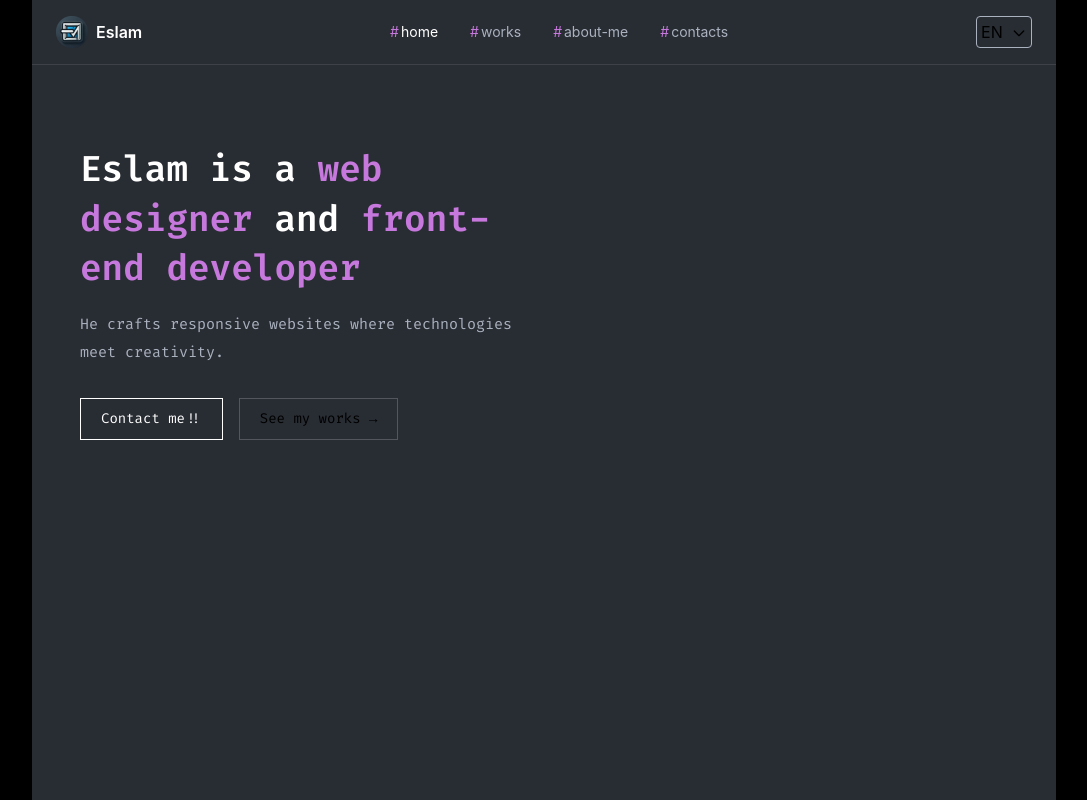
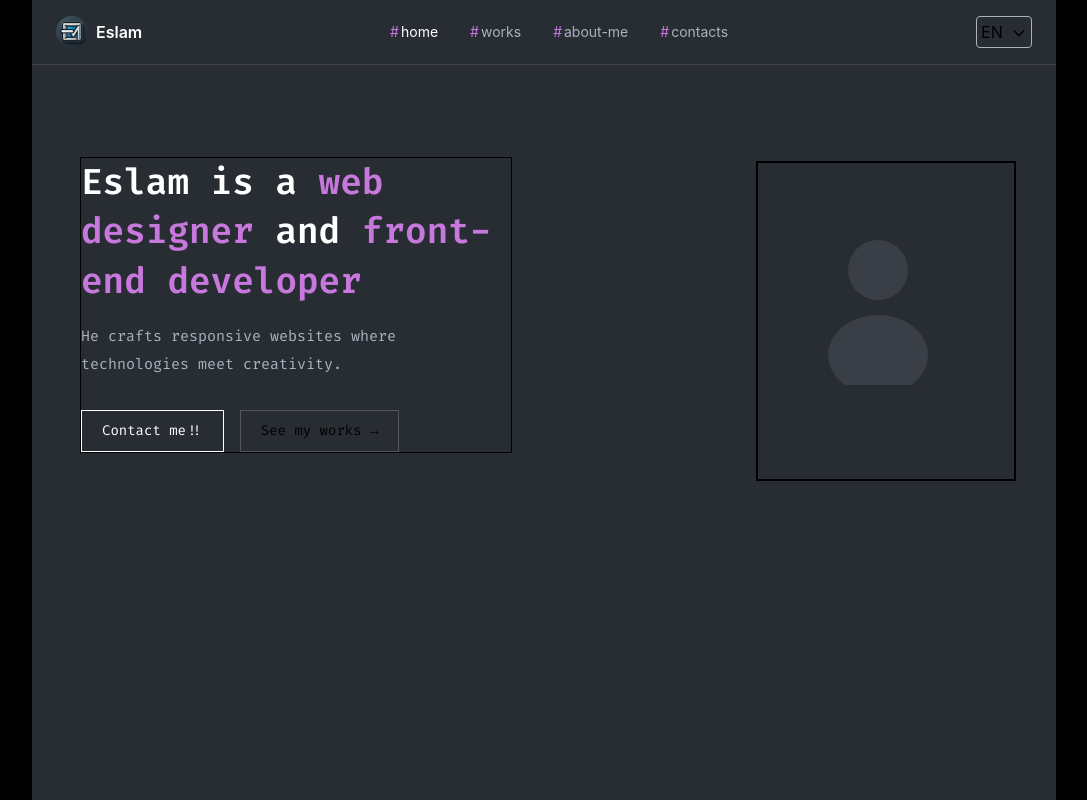
Before and after one commit to Eslam-mg/portfolio, a Next.js app: page / in a window 1280 px wide. Shown: the whole page, without its empty margins (96-1183 px from the left). Built offline with nearby package versions, Linux system fonts and the light colour scheme.

Commit message:
add Profile image side

```diff
--- a/src/app/(home)/page.tsx
+++ b/src/app/(home)/page.tsx
@@ -7,7 +7,7 @@ export default function page() {
             {/* ── HERO ── */}
             <section className=" px-6 pt-20 pb-24 grid grid-cols-1 md:grid-cols-2 items-center gap-16 relative">
                 {/* Text side */}
-                <div className="relative z-10">
+                <div className="relative z-10 border">
                     <h1 className="text-white text-4xl font-semibold leading-snug m-0 mb-4">
                         Eslam is a{" "}
                         <span className="text-primaryColor">web designer</span>{" "}
@@ -32,6 +32,19 @@ export default function page() {
                         </Link>
                     </div>
                 </div>
+
+                {/* Profile image side */}
+                <div className="relative flex justify-end">
+                    {/* Geometric outline offset box */}
+                    <div className="absolute -bottom-4 -right-2 w-65 h-80 border-2 border-primary z-0" />
+                    {/* Profile box */}
+                    <div className="w-65 h-80 bg-bg-card relative z-10 flex items-center justify-center overflow-hidden">
+                        <svg width="120" height="160" viewBox="0 0 120 160" fill="none">
+                            <circle cx="60" cy="45" r="30" fill="#abb2bf22" />
+                            <ellipse cx="60" cy="130" rx="50" ry="40" fill="#abb2bf22" />
+                        </svg>
+                    </div>
+                </div>
             </section>
         </div>
     )
```
